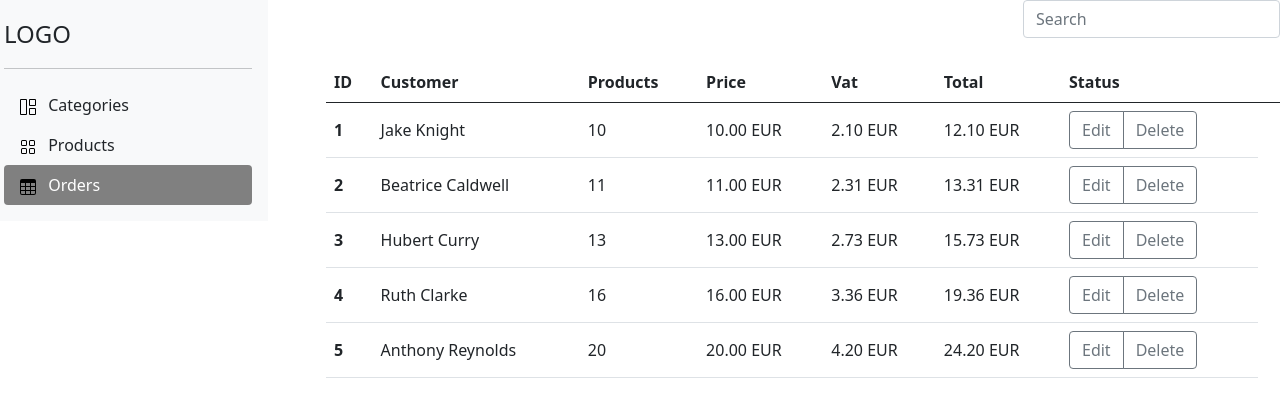
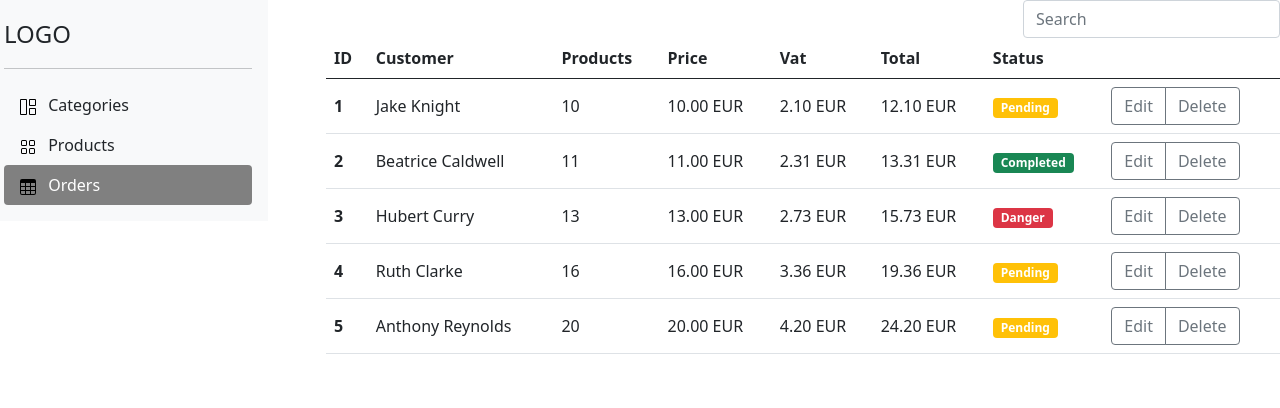
Before and after one commit to AnnaLasmane/admin-panel, a plain HTML site: page orders.html in a window 1280 px wide. Drawn offline with nearby package versions, Linux system fonts and the light colour scheme.

Commit message:
Update badges in Orders

```diff
--- a/orders.html
+++ b/orders.html
@@ -103,7 +103,9 @@
                             <td>10.00 EUR</td>
                             <td>2.10 EUR</td>
                             <td>12.10 EUR</td>
-                            <span class="badge badge-warning">Pending</span>
+                            <td>
+                                <span class="badge bg-warning">Pending</span>
+                            </td>
                             <td>
                                 <div class="btn-group" role="group" aria-label="Basic outlined example">
                                     <button type="button" class="btn btn-outline-secondary">Edit</button>
@@ -118,7 +120,9 @@
                             <td>11.00 EUR</td>
                             <td>2.31 EUR</td>
                             <td>13.31 EUR</td>
-                            <span class="badge badge-pill badge-success">Completed</span>
+                            <td>
+                                <span class="badge bg-success">Completed</span>
+                            </td>
                             <td>
                                 <div class="btn-group" role="group" aria-label="Basic outlined example">
                                     <button type="button" class="btn btn-outline-secondary">Edit</button>
@@ -133,7 +137,9 @@
                             <td>13.00 EUR</td>
                             <td>2.73 EUR</td>
                             <td>15.73 EUR</td>
-                            <span class="badge badge-pill badge-danger">Danger</span>
+                            <td>
+                                <span class="badge bg-danger">Danger</span>
+                            </td>
                             <td>
                                 <div class="btn-group" role="group" aria-label="Basic outlined example">
                                     <button type="button" class="btn btn-outline-secondary">Edit</button>
@@ -148,7 +154,9 @@
                             <td>16.00 EUR</td>
                             <td>3.36 EUR</td>
                             <td>19.36 EUR</td>
-                            <span class="badge badge-warning">Pending</span>
+                            <td>
+                                <span class="badge bg-warning">Pending</span>
+                            </td>
                             <td>
                                 <div class="btn-group" role="group" aria-label="Basic outlined example">
                                     <button type="button" class="btn btn-outline-secondary">Edit</button>
@@ -163,7 +171,9 @@
                             <td>20.00 EUR</td>
                             <td>4.20 EUR</td>
                             <td>24.20 EUR</td>
-                            <span class="badge badge-warning">Pending</span>
+                            <td>
+                                <span class="badge bg-warning">Pending</span>
+                            </td>
                             <td>
                                 <div class="btn-group" role="group" aria-label="Basic outlined example">
                                     <button type="button" class="btn btn-outline-secondary">Edit</button>
```
